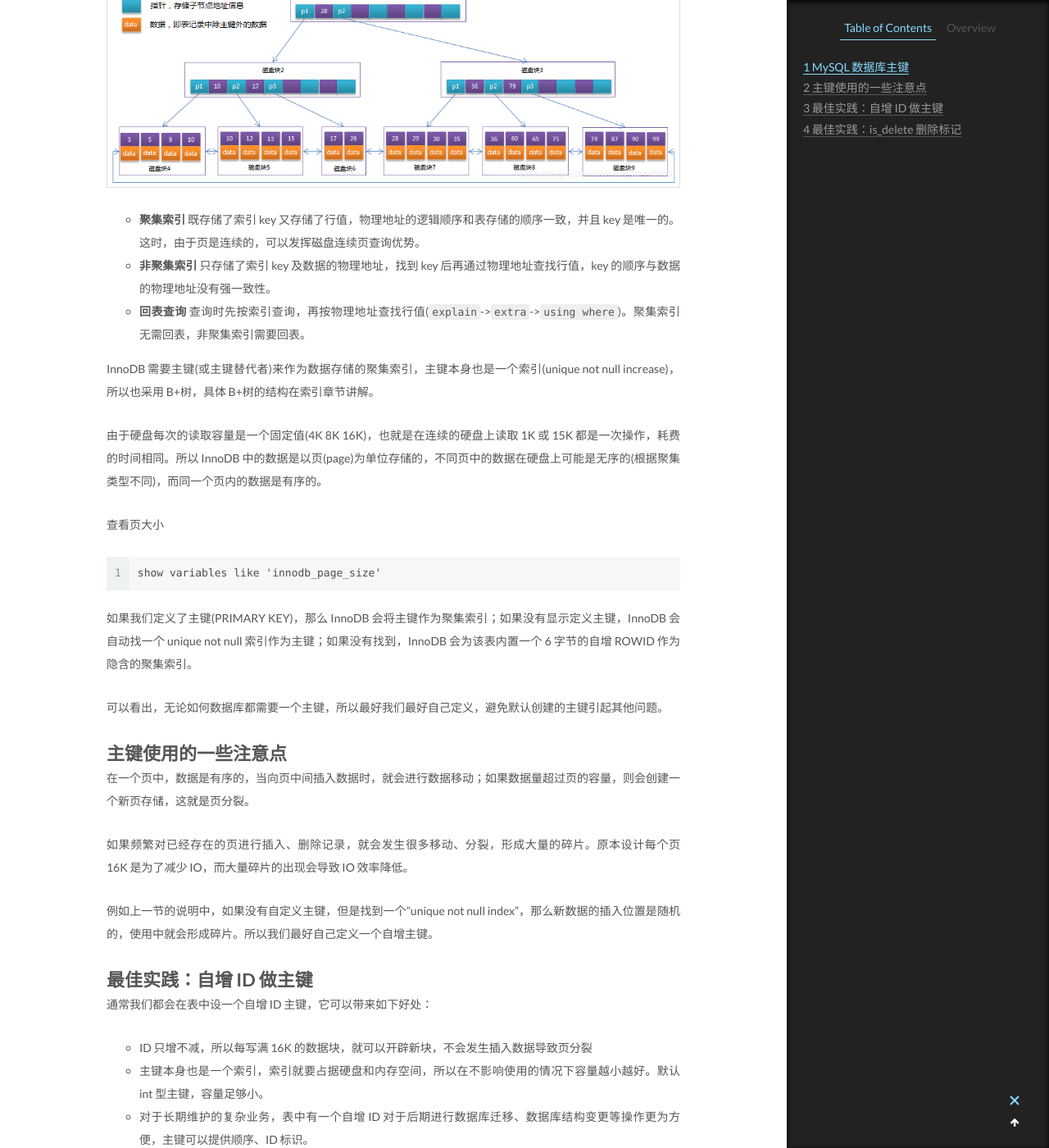
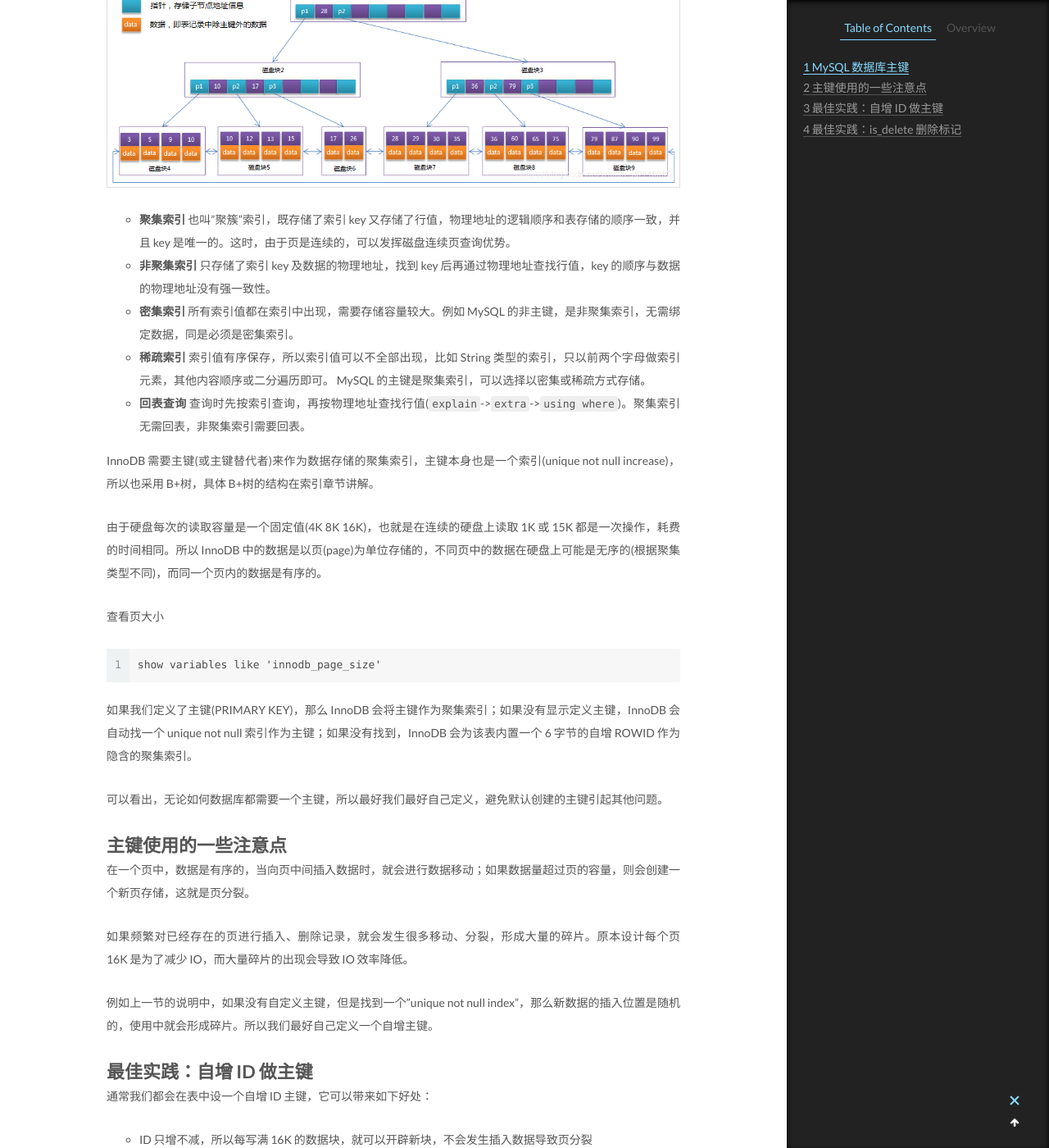
Before and after one commit to CodeHunter2006/CodeHunter2006.github.io, a Jekyll site: the page built from _posts/2019-07-19-MySQL_primary_key_disk.md, in a window 1280 px wide and 1400 px high, scrolled down 1169 px. Shown: the whole window at 82% size. Built offline with Jekyll 4.4.1, drawn with Linux system fonts in a browser that asks for light colours.

Commit message:
docs: add contents.

```diff
--- a/_posts/2019-07-19-MySQL_primary_key_disk.md
+++ b/_posts/2019-07-19-MySQL_primary_key_disk.md
@@ -14,8 +14,11 @@ MySQL 的数据是存储在硬盘上的，由于硬盘的机械结构，每次
 
 ![B+Tree Storage](/assets/images/2019-07-19-MySQL_primary_key_disk_2.png)
 
-- **聚集索引** 既存储了索引 key 又存储了行值，物理地址的逻辑顺序和表存储的顺序一致，并且 key 是唯一的。这时，由于页是连续的，可以发挥磁盘连续页查询优势。
+- **聚集索引** 也叫"聚簇"索引，既存储了索引 key 又存储了行值，物理地址的逻辑顺序和表存储的顺序一致，并且 key 是唯一的。这时，由于页是连续的，可以发挥磁盘连续页查询优势。
 - **非聚集索引** 只存储了索引 key 及数据的物理地址，找到 key 后再通过物理地址查找行值，key 的顺序与数据的物理地址没有强一致性。
+- **密集索引** 所有索引值都在索引中出现，需要存储容量较大。例如 MySQL 的非主键，是非聚集索引，无需绑定数据，同是必须是密集索引。
+- **稀疏索引** 索引值有序保存，所以索引值可以不全部出现，比如 String 类型的索引，只以前两个字母做索引元素，其他内容顺序或二分遍历即可。
+  MySQL 的主键是聚集索引，可以选择以密集或稀疏方式存储。
 - **回表查询** 查询时先按索引查询，再按物理地址查找行值(`explain`->`extra`->`using where`)。聚集索引无需回表，非聚集索引需要回表。
 
 InnoDB 需要主键(或主键替代者)来作为数据存储的聚集索引，主键本身也是一个索引(unique not null increase)，所以也采用 B+树，具体 B+树的结构在索引章节讲解。
```
Also changed, not shown: _posts/2021-09-28-ClickHouse_Basic.md (+5 -1 lines), _posts/2021-10-08-Kubernetes_Concepts.md (+12 -0 lines), _posts/2021-10-10-Kubernetes_Command.md (+5 -0 lines).
